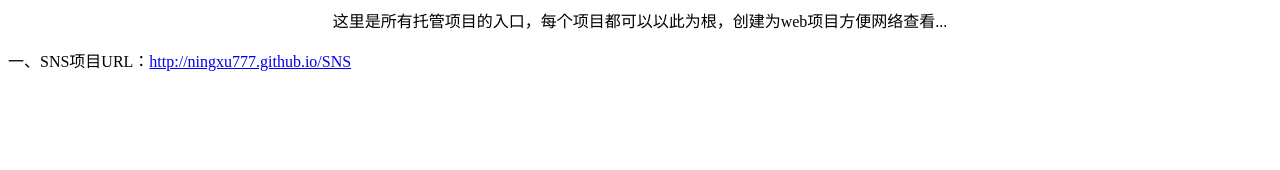
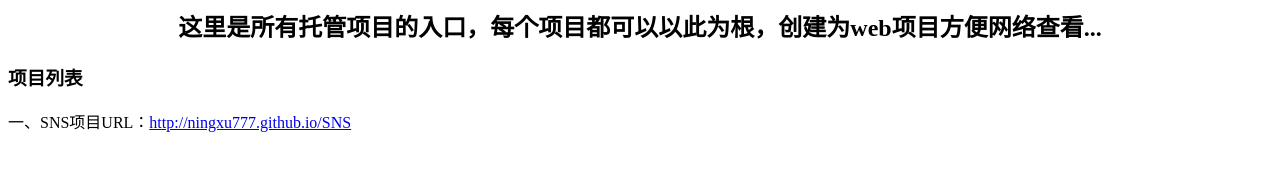
Before and after one commit to ningxu777/ningxu777.github.io, a plain HTML site: page index.html in a window 1280 px wide. Drawn offline with Linux system fonts and the light colour scheme.

Commit message:
Update index.html

```diff
--- a/index.html
+++ b/index.html
@@ -4,7 +4,8 @@
   </head>
   <body>
     <div>
-      <center>这里是所有托管项目的入口，每个项目都可以以此为根，创建为web项目方便网络查看...</center>
+      <center><h2>这里是所有托管项目的入口，每个项目都可以以此为根，创建为web项目方便网络查看...</2></center>
+      <h3>项目列表</h3>
       <p>一、SNS项目URL：<a href="http://ningxu777.github.io/SNS" target="_blank">http://ningxu777.github.io/SNS</a></p>
     </div>
   </body>
```
